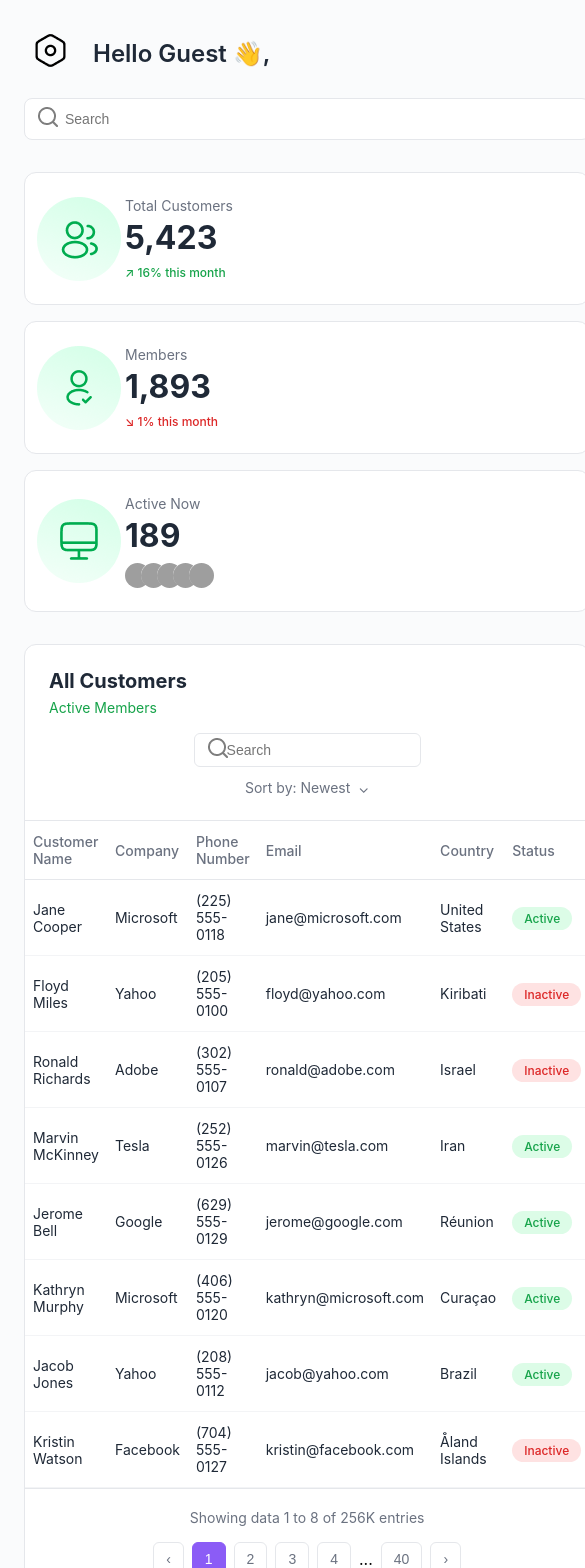
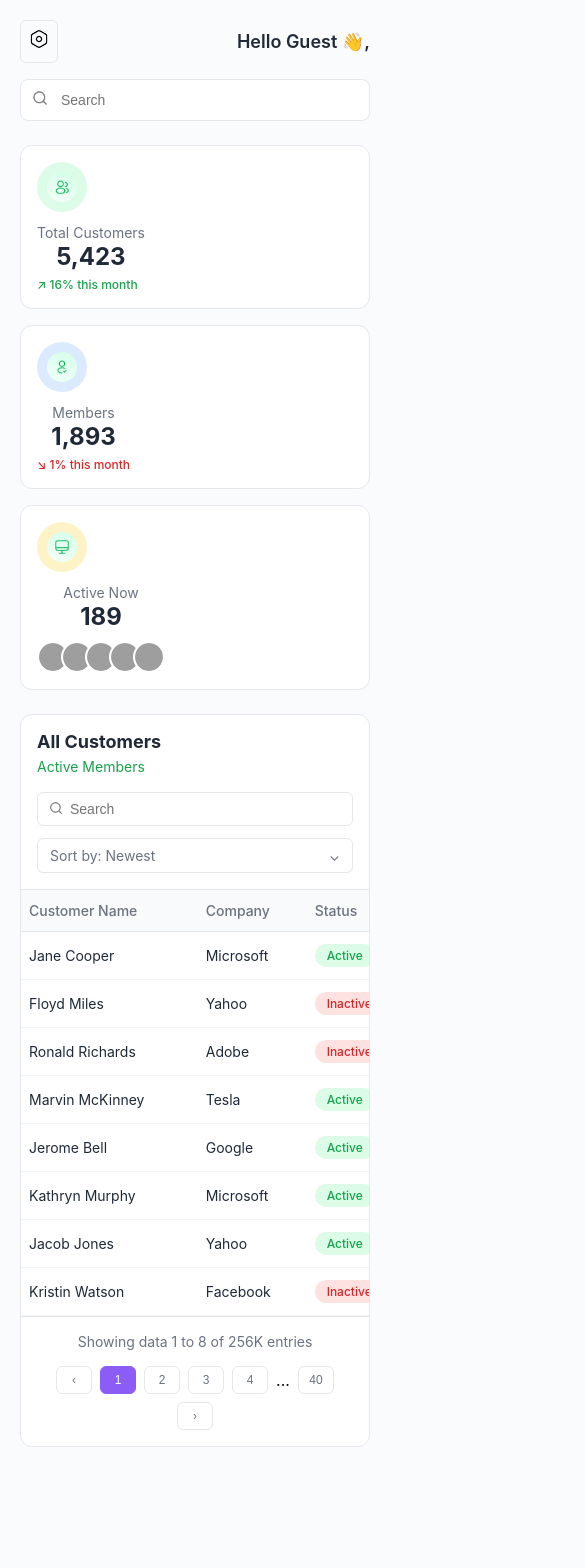
Before and after one commit to Boluwatife180872/UserDashboardProject, a React (Vite) app: page /dashboard in a window 390 px wide. Shown: the top 1568 px of the page, 585 px wide, since content can reach past the window. After the commit the page ends 1467 px from the top, so only its background shows below. Built offline with nearby package versions, Linux system fonts and the light colour scheme; no server answers; sample sign-in values are in the browser's storage; grey boxes are pictures that could not be loaded.

Commit message:
Second commit

```diff
--- a/src/components/Dashboard.css
+++ b/src/components/Dashboard.css
@@ -5,8 +5,7 @@
 }
 
 body {
-  font-family: -apple-system, BlinkMacSystemFont, "Segoe UI", "Roboto",
-    sans-serif;
+  font-family: -apple-system, BlinkMacSystemFont, "Segoe UI", "Roboto", sans-serif;
   background-color: #fafbfc;
 }
 
@@ -28,11 +27,13 @@
   top: 0;
   z-index: 1000;
   transition: transform 0.3s ease;
+  overflow-y: auto;
 }
 
 .sidebar-header {
   padding: 24px 20px;
   border-bottom: 1px solid #e5e7eb;
+  flex-shrink: 0;
 }
 
 .logo {
@@ -51,6 +52,13 @@
   justify-content: center;
   color: white;
   font-size: 16px;
+  flex-shrink: 0;
+}
+
+.logo-icon img {
+  width: 20px;
+  height: 20px;
+  object-fit: contain;
 }
 
 .logo-text {
@@ -68,6 +76,7 @@
 .sidebar-nav {
   flex: 1;
   padding: 20px 0;
+  overflow-y: auto;
 }
 
 .nav-item {
@@ -78,6 +87,7 @@
   cursor: pointer;
   transition: all 0.2s;
   color: #6b7280;
+  position: relative;
 }
 
 .nav-item:hover {
@@ -96,16 +106,27 @@
   font-size: 18px;
   width: 20px;
   text-align: center;
+  flex-shrink: 0;
+}
+
+.nav-icon img {
+  width: 20px;
+  height: 20px;
+  object-fit: contain;
 }
 
 .nav-text {
   flex: 1;
   font-weight: 500;
+  white-space: nowrap;
+  overflow: hidden;
+  text-overflow: ellipsis;
 }
 
 .nav-arrow {
   font-size: 14px;
   opacity: 0.5;
+  flex-shrink: 0;
 }
 
 .upgrade-card {
@@ -115,6 +136,7 @@
   border-radius: 12px;
   color: white;
   text-align: center;
+  flex-shrink: 0;
 }
 
 .upgrade-card h3 {
@@ -132,6 +154,12 @@
   font-weight: 600;
   cursor: pointer;
   width: 100%;
+  transition: all 0.2s ease;
+}
+
+.upgrade-btn:hover {
+  transform: translateY(-1px);
+  box-shadow: 0 2px 8px rgba(0, 0, 0, 0.1);
 }
 
 .user-profile {
@@ -140,48 +168,65 @@
   gap: 12px;
   padding: 20px;
   border-top: 1px solid #e5e7eb;
+  flex-shrink: 0;
+  cursor: pointer;
+  transition: background 0.2s ease;
+}
+
+.user-profile:hover {
+  background: #f9fafb;
 }
 
 .user-avatar {
-  width: 10px;
-  height: 10px;
+  width: 40px;
+  height: 40px;
   background: #e5e7eb;
   border-radius: 50%;
   display: flex;
   align-items: center;
   justify-content: center;
+  flex-shrink: 0;
+  overflow: hidden;
 }
 
 .profilePic {
-  width: 30px;
-  height: 30px;
+  width: 40px;
+  height: 40px;
   border-radius: 50%;
   object-fit: cover;
 }
 
 .profilePic1 {
-  width: 25px;
-  height: 25px;
+  width: 100%;
+  height: 100%;
   border-radius: 50%;
   object-fit: cover;
 }
 
 .user-info {
   flex: 1;
+  min-width: 0;
 }
 
 .user-name {
   font-weight: 600;
   color: #1f2937;
+  white-space: nowrap;
+  overflow: hidden;
+  text-overflow: ellipsis;
 }
 
 .user-role {
   font-size: 12px;
   color: #6b7280;
+  white-space: nowrap;
+  overflow: hidden;
+  text-overflow: ellipsis;
 }
 
 .dropdown-arrow {
   color: #6b7280;
+  flex-shrink: 0;
 }
 
 /* Main Content */
@@ -189,6 +234,8 @@
   flex: 1;
   margin-left: 280px;
   padding: 24px;
+  min-width: 0;
+  overflow-x: hidden;
 }
 
 .header {
@@ -196,32 +243,51 @@
   justify-content: space-between;
   align-items: center;
   margin-bottom: 32px;
+  gap: 16px;
+  flex-wrap: wrap;
 }
 
 .header-left {
   display: flex;
   align-items: center;
   gap: 16px;
+  min-width: 0;
 }
 
 .mobile-menu-btn {
   display: none;
   background: none;
-  border: none;
+  border: 1px solid #e5e7eb;
   font-size: 20px;
   cursor: pointer;
   padding: 8px;
+  border-radius: 6px;
+  transition: all 0.2s ease;
+}
+
+.mobile-menu-btn:hover {
+  background: #f9fafb;
+}
+
+.mobile-menu-btn img {
+  width: 20px;
+  height: 20px;
 }
 
 .header h1 {
   font-size: 24px;
   color: #1f2937;
   font-weight: 600;
+  white-space: nowrap;
+  overflow: hidden;
+  text-overflow: ellipsis;
 }
 
 .search-bar {
   position: relative;
   width: 300px;
+  max-width: 100%;
+  flex-shrink: 0;
 }
 
 .search-bar input {
@@ -231,6 +297,13 @@
   border-radius: 8px;
   font-size: 14px;
   background: white;
+  transition: all 0.2s ease;
+}
+
+.search-bar input:focus {
+  outline: none;
+  border-color: #8b5cf6;
+  box-shadow: 0 0 0 3px rgba(139, 92, 246, 0.1);
 }
 
 .search-icon {
@@ -239,6 +312,12 @@
   top: 50%;
   transform: translateY(-50%);
   color: #6b7280;
+  pointer-events: none;
+}
+
+.search-icon img {
+  width: 16px;
+  height: 16px;
 }
 
 /* Stats Grid */
@@ -255,8 +334,14 @@
   border-radius: 12px;
   border: 1px solid #e5e7eb;
   display: flex;
-  align-items: center;
+  align-items: flex-start;
   gap: 16px;
+  transition: all 0.2s ease;
+}
+
+.stat-card:hover {
+  transform: translateY(-2px);
+  box-shadow: 0 4px 12px rgba(0, 0, 0, 0.1);
 }
 
 .stat-icon {
@@ -267,6 +352,13 @@
   align-items: center;
   justify-content: center;
   font-size: 24px;
+  flex-shrink: 0;
+}
+
+.stat-icon img {
+  width: 30px;
+  height: 30px;
+  object-fit: contain;
 }
 
 .stat-icon.customers {
@@ -286,6 +378,7 @@
 
 .stat-content {
   flex: 1;
+  min-width: 0;
 }
 
 .stat-label {
@@ -299,11 +392,15 @@
   font-weight: 700;
   color: #1f2937;
   margin-bottom: 8px;
+  line-height: 1;
 }
 
 .stat-change {
   font-size: 12px;
   font-weight: 500;
+  display: flex;
+  align-items: center;
+  gap: 4px;
 }
 
 .stat-change.positive {
@@ -316,12 +413,13 @@
 
 .user-avatars {
   display: flex;
-  gap: -8px;
+  margin-top: 12px;
+  flex-wrap: wrap;
 }
 
 .avatar {
-  width: 24px;
-  height: 24px;
+  width: 32px;
+  height: 32px;
   background: #e5e7eb;
   border-radius: 50%;
   border: 2px solid white;
@@ -330,6 +428,8 @@
   justify-content: center;
   font-size: 10px;
   margin-left: -8px;
+  overflow: hidden;
+  flex-shrink: 0;
 }
 
 .avatar:first-child {
@@ -347,9 +447,15 @@
 .section-header {
   display: flex;
   justify-content: space-between;
-  align-items: center;
+  align-items: flex-start;
   padding: 24px;
   border-bottom: 1px solid #e5e7eb;
+  gap: 16px;
+  flex-wrap: wrap;
+}
+
+.section-title {
+  min-width: 0;
 }
 
 .section-title h2 {
@@ -367,10 +473,12 @@
   display: flex;
   gap: 16px;
   align-items: center;
+  flex-wrap: wrap;
 }
 
 .search-box {
   position: relative;
+  min-width: 200px;
 }
 
 .search-box input {
@@ -378,7 +486,28 @@
   border: 1px solid #e5e7eb;
   border-radius: 6px;
   font-size: 14px;
-  width: 200px;
+  width: 100%;
+  transition: all 0.2s ease;
+}
+
+.search-box input:focus {
+  outline: none;
+  border-color: #8b5cf6;
+  box-shadow: 0 0 0 3px rgba(139, 92, 246, 0.1);
+}
+
+.search-box .search-icon {
+  position: absolute;
+  left: 12px;
+  top: 50%;
+  transform: translateY(-50%);
+  color: #6b7280;
+  pointer-events: none;
+}
+
+.search-box .search-icon img {
+  width: 14px;
+  height: 14px;
 }
 
 .sort-dropdown {
@@ -388,16 +517,28 @@
   font-size: 14px;
   color: #6b7280;
   cursor: pointer;
+  padding: 8px 12px;
+  border: 1px solid #e5e7eb;
+  border-radius: 6px;
+  background: white;
+  transition: all 0.2s ease;
+  white-space: nowrap;
+}
+
+.sort-dropdown:hover {
+  background: #f9fafb;
 }
 
 /* Table */
 .table-container {
   overflow-x: auto;
+  -webkit-overflow-scrolling: touch;
 }
 
 .customers-table {
   width: 100%;
   border-collapse: collapse;
+  min-width: 800px;
 }
 
 .customers-table th {
@@ -407,6 +548,8 @@
   font-weight: 500;
   color: #6b7280;
   border-bottom: 1px solid #e5e7eb;
+  background: #f9fafb;
+  white-space: nowrap;
 }
 
 .customers-table td {
@@ -414,6 +557,15 @@
   font-size: 14px;
   color: #1f2937;
   border-bottom: 1px solid #f3f4f6;
+  white-space: nowrap;
+}
+
+.customers-table tbody tr {
+  transition: background-color 0.2s ease;
+}
+
+.customers-table tbody tr:hover {
+  background: #f9fafb;
 }
 
 .status {
@@ -421,6 +573,7 @@
   border-radius: 16px;
   font-size: 12px;
   font-weight: 500;
+  display: inline-block;
 }
 
 .status.active {
@@ -440,6 +593,8 @@
   align-items: center;
   padding: 20px 24px;
   border-top: 1px solid #e5e7eb;
+  gap: 16px;
+  flex-wrap: wrap;
 }
 
 .pagination-info {
@@ -451,6 +606,7 @@
   display: flex;
   gap: 8px;
   align-items: center;
+  flex-wrap: wrap;
 }
 
 .pagination-btn {
@@ -461,6 +617,9 @@
   cursor: pointer;
   font-size: 14px;
   color: #6b7280;
+  transition: all 0.2s ease;
+  min-width: 36px;
+  text-align: center;
 }
 
 .pagination-btn.active {
@@ -477,10 +636,12 @@
   display: none;
 }
 
-/* Mobile Responsive */
+/* Enhanced Mobile Responsive (320px - 768px) */
 @media (max-width: 768px) {
   .sidebar {
     transform: translateX(-100%);
+    width: 100%;
+    max-width: 320px;
   }
 
   .sidebar-open {
@@ -511,48 +672,139 @@
     flex-direction: column;
     gap: 16px;
     align-items: stretch;
+    margin-bottom: 24px;
+  }
+
+  .header-left {
+    justify-content: space-between;
+    width: 100%;
+  }
+
+  .header h1 {
+    font-size: 20px;
   }
 
   .search-bar {
     width: 100%;
+    max-width: none;
   }
 
   .stats-grid {
     grid-template-columns: 1fr;
     gap: 16px;
+    margin-bottom: 24px;
+  }
+
+  .stat-card {
+    padding: 20px;
+  }
+
+  .stat-value {
+    font-size: 28px;
   }
 
   .section-header {
     flex-direction: column;
     gap: 16px;
     align-items: stretch;
+    padding: 20px;
   }
 
   .section-controls {
     flex-direction: column;
     gap: 12px;
+    align-items: stretch;
   }
 
-  .search-box input {
-    width: 100%;
+  .search-box {
+    min-width: auto;
+  }
+
+  .sort-dropdown {
+    justify-content: space-between;
   }
 
   .pagination {
     flex-direction: column;
     gap: 16px;
+    align-items: stretch;
+    text-align: center;
+  }
+
+  .pagination-controls {
+    justify-content: center;
   }
 
   .customers-table {
     font-size: 12px;
+    min-width: 600px;
   }
 
   .customers-table th,
   .customers-table td {
     padding: 12px 8px;
   }
+
+  /* Hide less important columns on mobile */
+  .customers-table th:nth-child(3),
+  .customers-table td:nth-child(3),
+  .customers-table th:nth-child(4),
+  .customers-table td:nth-child(4),
+  .customers-table th:nth-child(5),
+  .customers-table td:nth-child(5) {
+    display: none;
+  }
 }
 
-/* Tablet Responsive */
+/* Small Mobile (320px - 480px) */
+@media (max-width: 480px) {
+  .main-content {
+    padding: 12px;
+  }
+
+  .header h1 {
+    font-size: 18px;
+  }
+
+  .stat-card {
+    padding: 16px;
+    flex-direction: column;
+    text-align: center;
+    gap: 12px;
+  }
+
+  .stat-icon {
+    width: 50px;
+    height: 50px;
+  }
+
+  .stat-value {
+    font-size: 24px;
+  }
+
+  .section-header {
+    padding: 16px;
+  }
+
+  .section-title h2 {
+    font-size: 18px;
+  }
+
+  .customers-table {
+    min-width: 400px;
+  }
+
+  .pagination {
+    padding: 16px;
+  }
+
+  .pagination-btn {
+    padding: 6px 10px;
+    font-size: 12px;
+  }
+}
+
+/* Tablet Responsive (769px - 1024px) */
 @media (max-width: 1024px) and (min-width: 769px) {
   .sidebar {
     width: 80px;
@@ -574,6 +826,11 @@
   .sidebar .nav-item {
     justify-content: center;
     padding: 12px;
+    margin: 0 8px;
+  }
+
+  .sidebar .nav-item.active {
+    margin: 0 8px;
   }
 
   .sidebar .user-profile {
@@ -587,11 +844,169 @@
   .search-bar {
     width: 250px;
   }
+
+  .stats-grid {
+    grid-template-columns: repeat(2, 1fr);
+  }
+
+  .section-header {
+    flex-direction: column;
+    gap: 16px;
+    align-items: stretch;
+  }
+
+  .section-controls {
+    justify-content: space-between;
+  }
+
+  /* Hide country column on tablet */
+  .customers-table th:nth-child(5),
+  .customers-table td:nth-child(5) {
+    display: none;
+  }
 }
 
-/* Large screens */
+/* Large Tablet (1025px - 1199px) */
+@media (min-width: 1025px) and (max-width: 1199px) {
+  .stats-grid {
+    grid-template-columns: repeat(2, 1fr);
+  }
+
+  .search-bar {
+    width: 280px;
+  }
+}
+
+/* Desktop and Large screens (1200px+) */
 @media (min-width: 1200px) {
   .stats-grid {
     grid-template-columns: repeat(3, 1fr);
   }
+
+  .main-content {
+    padding: 32px;
+  }
+
+  .header {
+    margin-bottom: 40px;
+  }
+
+  .stats-grid {
+    margin-bottom: 40px;
+  }
 }
+
+/* Extra Large screens (1440px+) */
+@media (min-width: 1440px) {
+  .sidebar {
+    width: 320px;
+  }
+
+  .main-content {
+    margin-left: 320px;
+    padding: 40px;
+  }
+
+  .search-bar {
+    width: 400px;
+  }
+
+  .stats-grid {
+    gap: 32px;
+  }
+
+  .stat-card {
+    padding: 32px;
+  }
+
+  .customers-table th,
+  .customers-table td {
+    padding: 20px 32px;
+  }
+}
+
+/* High DPI / Retina Display Support */
+@media (-webkit-min-device-pixel-ratio: 2), (min-resolution: 192dpi) {
+  .logo-icon img,
+  .nav-icon img,
+  .search-icon img,
+  .stat-icon img {
+    image-rendering: -webkit-optimize-contrast;
+    image-rendering: crisp-edges;
+  }
+}
+
+/* Landscape Mobile */
+@media (max-width: 768px) and (orientation: landscape) {
+  .header {
+    flex-direction: row;
+    align-items: center;
+  }
+
+  .header-left {
+    width: auto;
+  }
+
+  .search-bar {
+    width: 200px;
+  }
+
+  .stats-grid {
+    grid-template-columns: repeat(2, 1fr);
+  }
+}
+
+/* Print Styles */
+@media print {
+  .sidebar,
+  .mobile-menu-btn,
+  .search-bar,
+  .upgrade-card,
+  .pagination {
+    display: none !important;
+  }
+
+  .main-content {
+    margin-left: 0 !important;
+    padding: 0 !important;
+  }
+
+  .customers-section {
+    box-shadow: none;
+    border: 1px solid #000;
+  }
+
+  .stat-card {
+    break-inside: avoid;
+  }
+}
+
+/* Reduced Motion Support */
+@media (prefers-reduced-motion: reduce) {
+  .sidebar,
+  .stat-card,
+  .nav-item,
+  .pagination-btn,
+  .upgrade-btn,
+  .mobile-menu-btn,
+  .sort-dropdown,
+  .search-bar input,
+  .search-box input,
+  .user-profile,
+  .customers-table tbody tr {
+    transition: none;
+  }
+}
+
+/* Focus Styles for Accessibility */
+.nav-item:focus,
+.upgrade-btn:focus,
+.mobile-menu-btn:focus,
+.search-bar input:focus,
+.search-box input:focus,
+.sort-dropdown:focus,
+.pagination-btn:focus,
+.user-profile:focus {
+  outline: 2px solid #8b5cf6;
+  outline-offset: 2px;
+}
```
